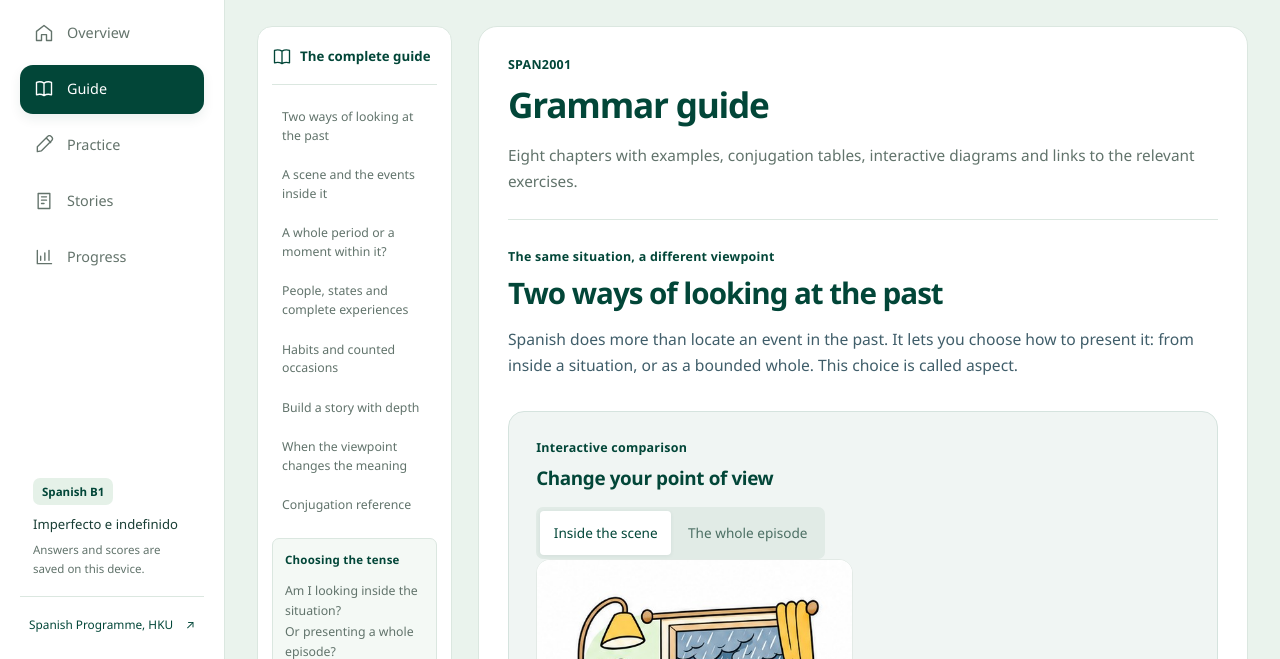
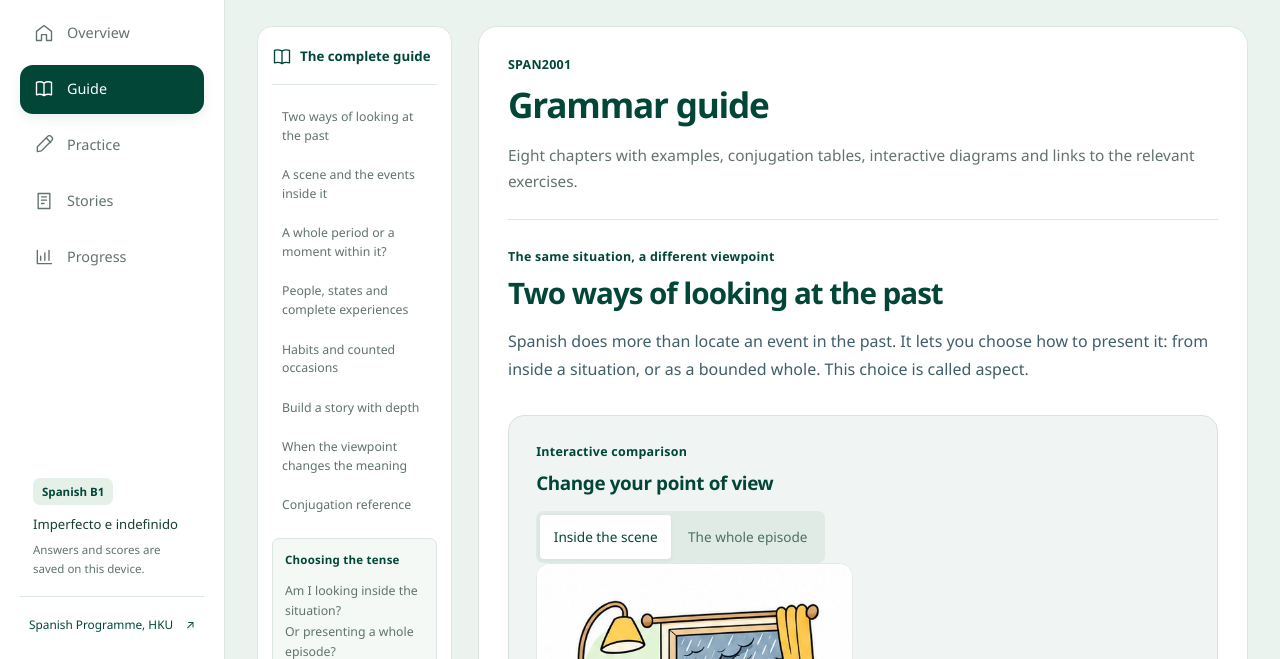
Before and after one commit to balpomorelitm/span2001-practica-de-pasados, a plain HTML site: page index.html in a window 1280 px wide. Both pictures are taken after a click on the link "Open complete guide". Shown: the part 141-800 px from the top of the page. Drawn offline with Linux system fonts and the light colour scheme.

Commit message:
Clarify guide illustration meanings and improve reading size

```diff
--- a/guide-art.css
+++ b/guide-art.css
@@ -1,5 +1,13 @@
 /* Generated illustrations for the first three interactive guide comparisons.
    The existing calendar comparison is deliberately left unchanged. */
+.guide-main .guide-block > p,
+.guide-main .article-lead,
+.guide-main .diagram-explanation,
+.guide-main .example > span:last-child,
+.guide-main .teaching-tip p {
+  font-size: 1rem;
+  line-height: 1.75;
+}
 .diagram-art:has(.guide-illustration-panel) {
   width: 100%;
   max-width: 360px;
--- a/visuals.js
+++ b/visuals.js
@@ -27,9 +27,9 @@ export function storyArt(index) {
   return `<img class="story-illustration" src="./assets/illustrations/story-${number}.jpg" alt="" width="627" height="627" loading="lazy" decoding="async">`;
 }
 export const diagramData = {
-  perspective: { title: 'Change your point of view', labels: ['Inside the scene', 'The whole episode'], sentences: ['A las ocho, llovía.', 'Llovió toda la tarde.'], captions: ['You look at the rain at a past moment. Its boundaries are outside your frame.', 'You look back at the rainy afternoon as a whole, with its boundaries in view.'] },
+  perspective: { title: 'Change your point of view', labels: ['Inside the scene', 'The whole episode'], sentences: ['A las ocho, llovía.', 'Llovió toda la tarde.'], captions: ['You look at the rain at a past moment. Its boundaries are outside your frame.', 'We sum up the rainy afternoon as a whole. The clear sky shows what happened afterwards; llovió does not itself mean “the rain stopped”.'] },
   scene: { title: 'The background and the event', labels: ['Set the scene', 'Move the story on'], sentences: ['Yo leía en el sofá…', '…cuando sonó el teléfono.'], captions: ['Reading is already in progress at the reference moment.', 'The ringing enters that scene as a new event. Both belong to the same story.'] },
-  duration: { title: 'A moment within, or a whole period?', labels: ['A moment within', 'A complete period'], sentences: ['En 2020 trabajaba allí.', 'Trabajé allí de 2017 a 2022.'], captions: ['The reference moment falls inside the period of employment.', 'The entire period is presented with its beginning and end. Five years is still a completed episode.'] },
+  duration: { title: 'A moment within, or a whole period?', labels: ['A moment within', 'A complete period'], sentences: ['En 2020 trabajaba allí.', 'Trabajé allí de 2017 a 2022.'], captions: ['The reference moment falls inside the period of employment.', 'The timeline presents the complete employment period from 2017 to 2022. The farewell illustrates its endpoint; trabajé does not itself mean “left the job”.'] },
   habits: { title: 'A routine or a bounded series?', labels: ['A past routine', 'A bounded series'], sentences: ['Antes iba al cine los domingos.', 'Aquel mes fui al cine tres veces.'], captions: ['You describe what Sundays used to be like, without counting a complete series.', 'You count three visits within a particular month. Repetition also works with indefinido.'] }
 };
 export function diagramArt(type, mode = 0) {
```
